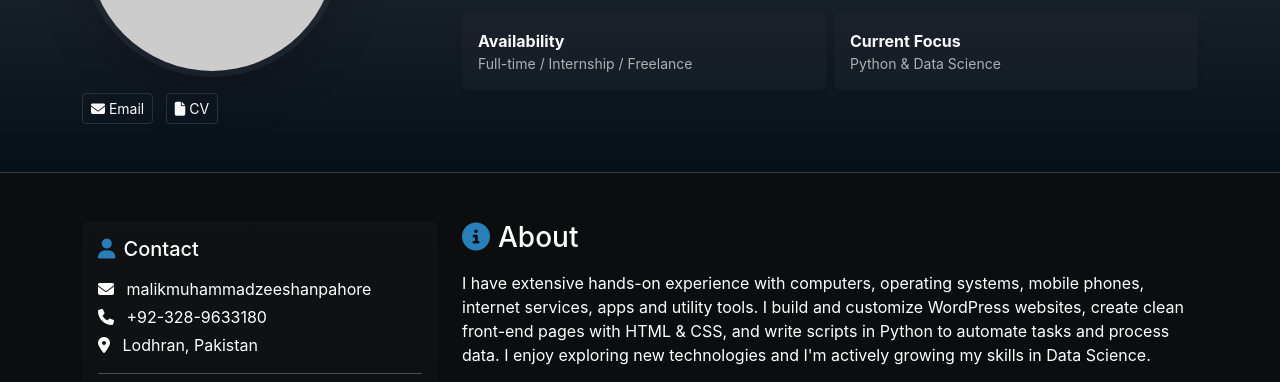
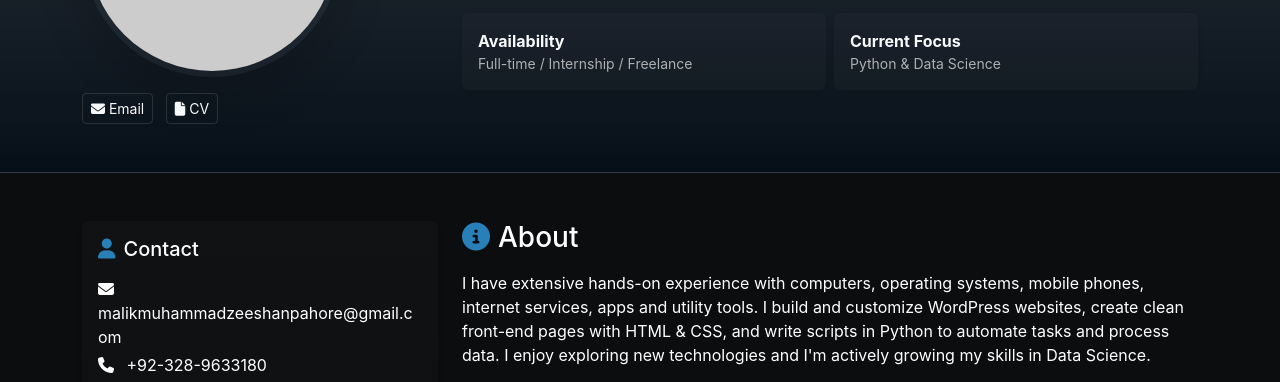
Before and after one commit to zshn1248/zeeshan, a plain HTML site: page index.html in a window 1280 px wide. Shown: the part 317-699 px from the top of the page. Drawn offline with nearby package versions, Linux system fonts and the light colour scheme; placeholder pictures from the web are drawn by us.

Commit message:
mail update

```diff
--- a/index.html
+++ b/index.html
@@ -97,7 +97,7 @@
         <div class="card mb-4 shadow-sm">
           <div class="card-body">
             <h5 class="card-title mb-3"><i class="fa-solid fa-user me-2 accent"></i>Contact</h5>
-            <p class="mb-1"><i class="fa-solid fa-envelope me-2"></i> malikmuhammadzeeshanpahore</p>
+            <p class="mb-1"><i class="fa-solid fa-envelope me-2"></i> malikmuhammadzeeshanpahore@gmail.com</p>
             <p class="mb-1"><i class="fa-solid fa-phone me-2"></i> +92-328-9633180</p>
             <p class="mb-0"><i class="fa-solid fa-location-dot me-2"></i> Lodhran, Pakistan</p>
             <hr>
```
